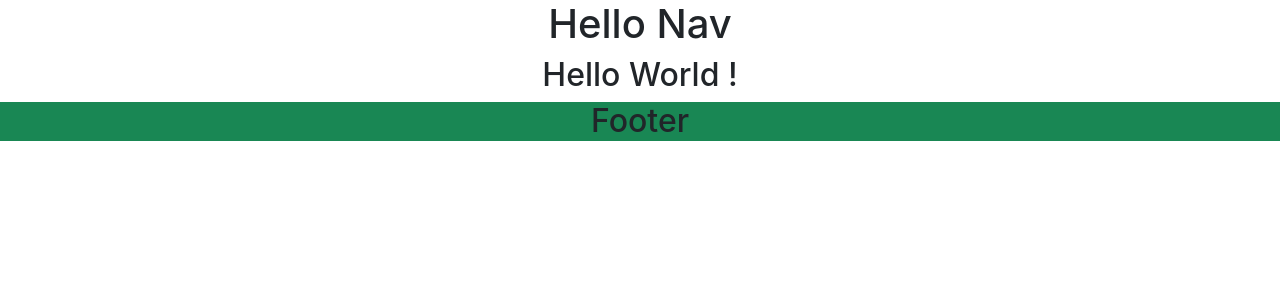
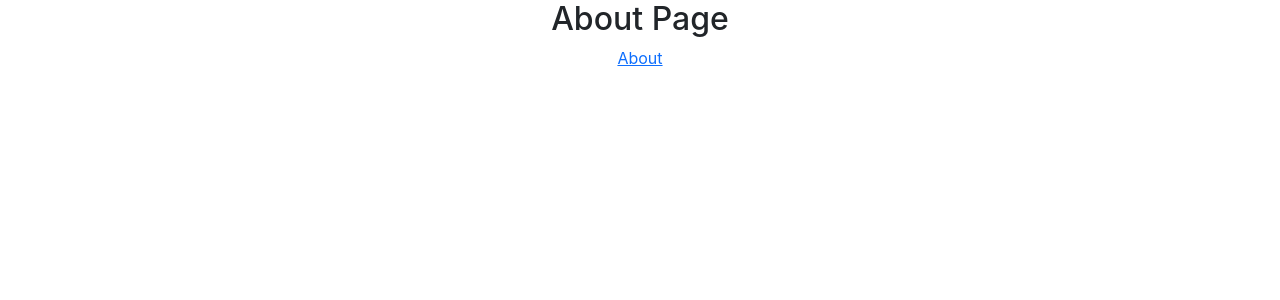
Before and after one commit to jibon969/react_zero_project, a React (Create React App) app: page /about in a window 1280 px wide. Shown: the top 300 px of the page. Built offline with nearby package versions, Linux system fonts and the light colour scheme.

Commit message:
added router

```diff
--- a/package.json
+++ b/package.json
@@ -8,7 +8,8 @@
     "@testing-library/user-event": "^13.5.0",
     "react": "^18.2.0",
     "react-dom": "^18.2.0",
-    "react-scripts": "5.0.1",
+    "react-router-dom": "^6.3.0",
+    "react-scripts": "^2.1.3",
     "web-vitals": "^2.1.4"
   },
   "scripts": {
--- a/src/App.js
+++ b/src/App.js
@@ -1,10 +1,11 @@
+import React from "react";
 import "./App.css";
-import Home from "./pages/Home/Home";
+import HandleRouter from "./Routes/HandleRouter";
 
 const App = () => {
   return (
     <div className="App">
-      <Home />
+      <HandleRouter />
     </div>
   );
 };
--- /dev/null
+++ b/src/Routes/HandleRouter.js
@@ -0,0 +1,17 @@
+import React from "react";
+import { Route, Routes } from "react-router-dom";
+import Home from "../pages/Home/Home";
+import About from "../pages/About/About";
+
+const HandleRouter = () => {
+  return (
+    <>
+      <Routes>
+        <Route path="/" element={<Home />} />
+        <Route path="/about" element={<About />} />
+      </Routes>
+    </>
+  );
+};
+
+export default HandleRouter;
--- a/src/index.js
+++ b/src/index.js
@@ -1,14 +1,16 @@
 import React from "react";
 import ReactDOM from "react-dom/client";
+import { BrowserRouter } from "react-router-dom";
 import "./index.css";
 import App from "./App";
+import { Link } from "react-router-dom";
 import reportWebVitals from "./reportWebVitals";
 
 const root = ReactDOM.createRoot(document.getElementById("root"));
 root.render(
-  <React.StrictMode>
+  <BrowserRouter>
     <App />
-  </React.StrictMode>
+  </BrowserRouter>
 );
 
 reportWebVitals();
--- /dev/null
+++ b/src/pages/About/About.js
@@ -0,0 +1,13 @@
+import React from "react";
+import { Link } from "react-router-dom";
+
+function About(props) {
+  return (
+    <div>
+      <h2>About Page</h2>
+      <Link to="/">About</Link>
+    </div>
+  );
+}
+
+export default About;
--- a/src/pages/Home/Home.js
+++ b/src/pages/Home/Home.js
@@ -1,4 +1,5 @@
 import React from "react";
+import { Link } from "react-router-dom";
 import Header from "../../components/Header/Header";
 import Footer from "../../components/Footer/Footer";
 
@@ -9,8 +10,9 @@ const home = () => {
       <section>
         <div className="container">
           <div className="row">
-            <div className="col-md-">
+            <div className="col-md-10">
               <h2>Hello World !</h2>
+              <Link to="/about">Home</Link>
             </div>
           </div>
         </div>
```
Also changed, not shown: 1 other file (tests, documents, lock files or other folders).
